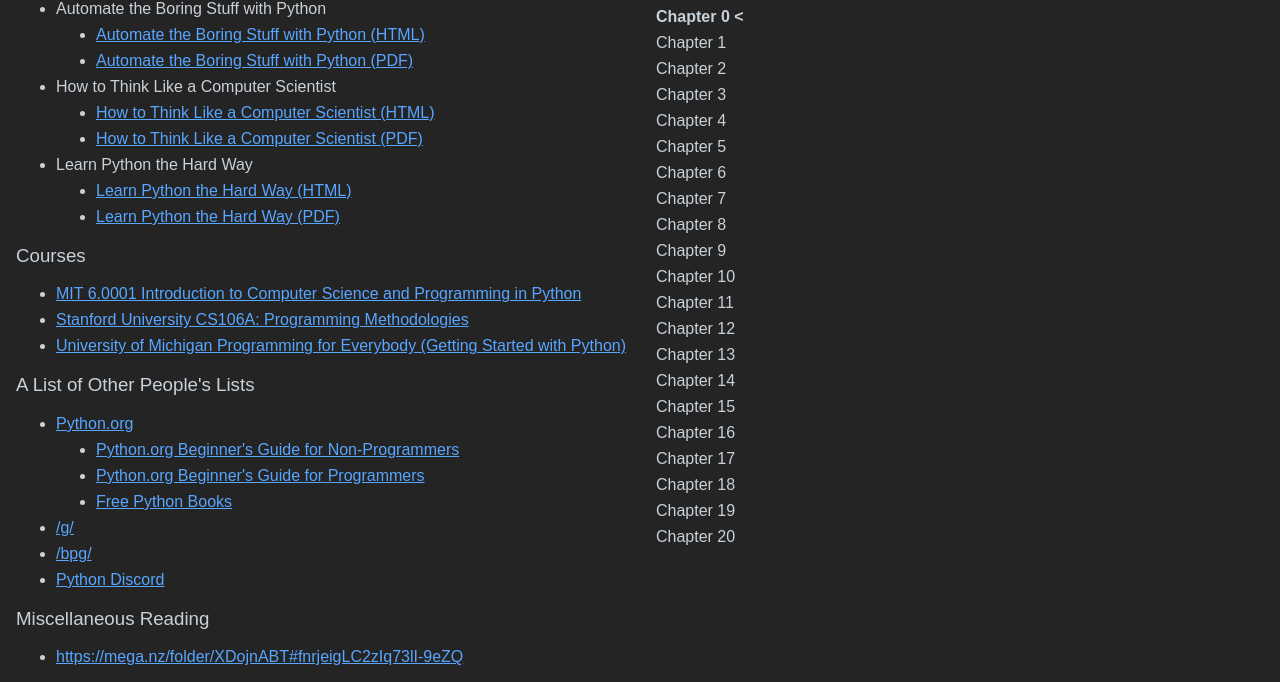
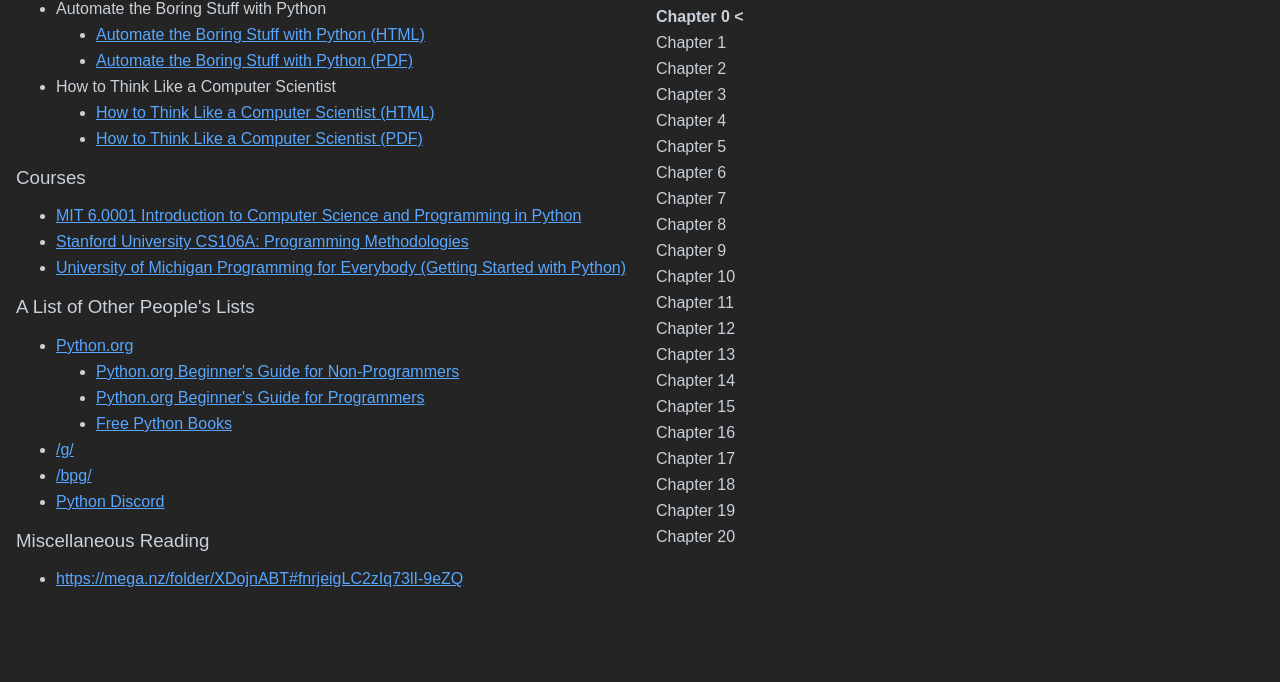
Before and after one commit to 79kim/python, a plain HTML site: page index.html in a window 1280 px wide. Shown: the part 224-906 px from the top of the page. After the commit the page ends 828 px from the top, so only its background shows below. Drawn offline with Linux system fonts and the light colour scheme.

Commit message:
Remove LPTHW

```diff
--- a/index.html
+++ b/index.html
@@ -93,21 +93,6 @@
               <li>
                 <a href="https://greenteapress.com/thinkpython/thinkCSpy.pdf"
                   >How to Think Like a Computer Scientist (PDF)</a
-                >
-              </li>
-            </ul>
-
-            <li>Learn Python the Hard Way</li>
-            <ul>
-              <li>
-                <a href="https://learnpythonthehardway.org/book/"
-                  >Learn Python the Hard Way (HTML)</a
-                >
-              </li>
-              <li>
-                <a
-                  href="https://mega.nz/file/zbplGIST#0fQv04g4eaGIsQk8Ezkx4Wuc3SPjJSm4z2dga_IqHDw"
-                  >Learn Python the Hard Way (PDF)</a
                 >
               </li>
             </ul>
```
